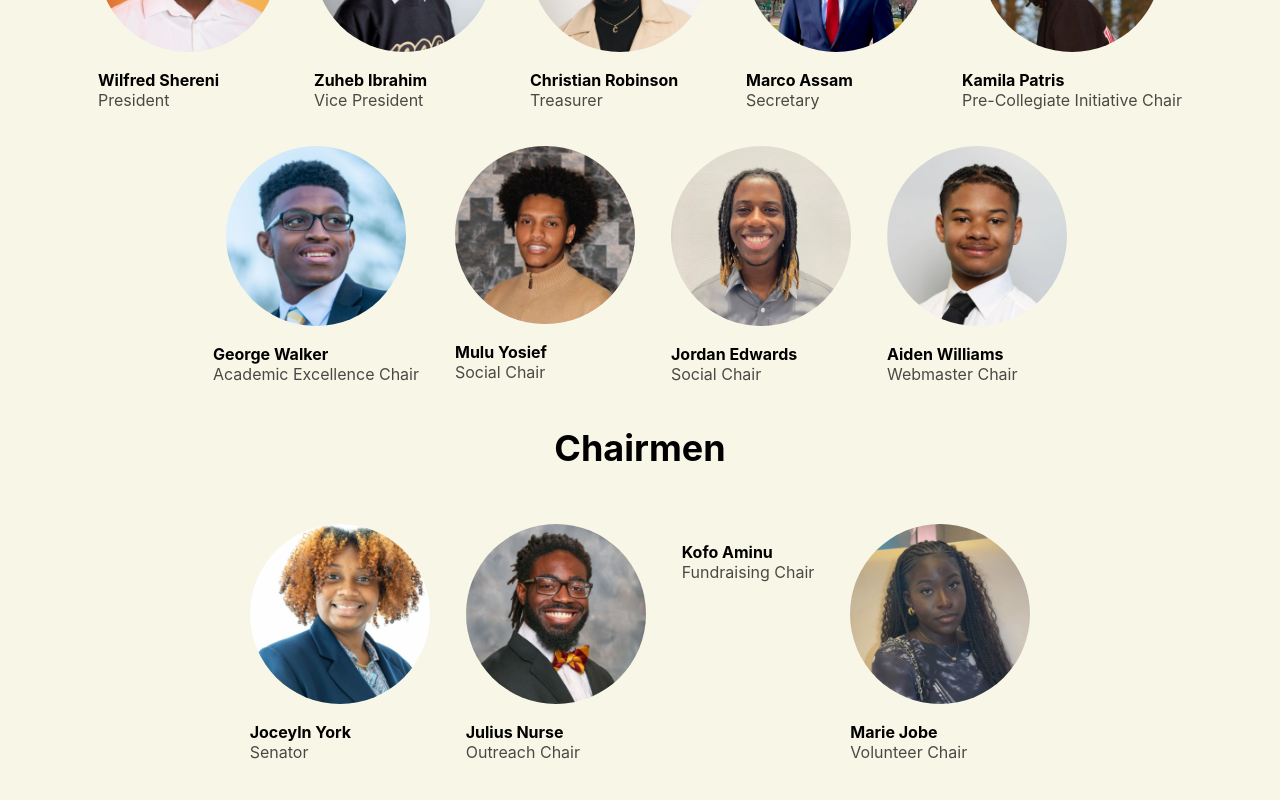
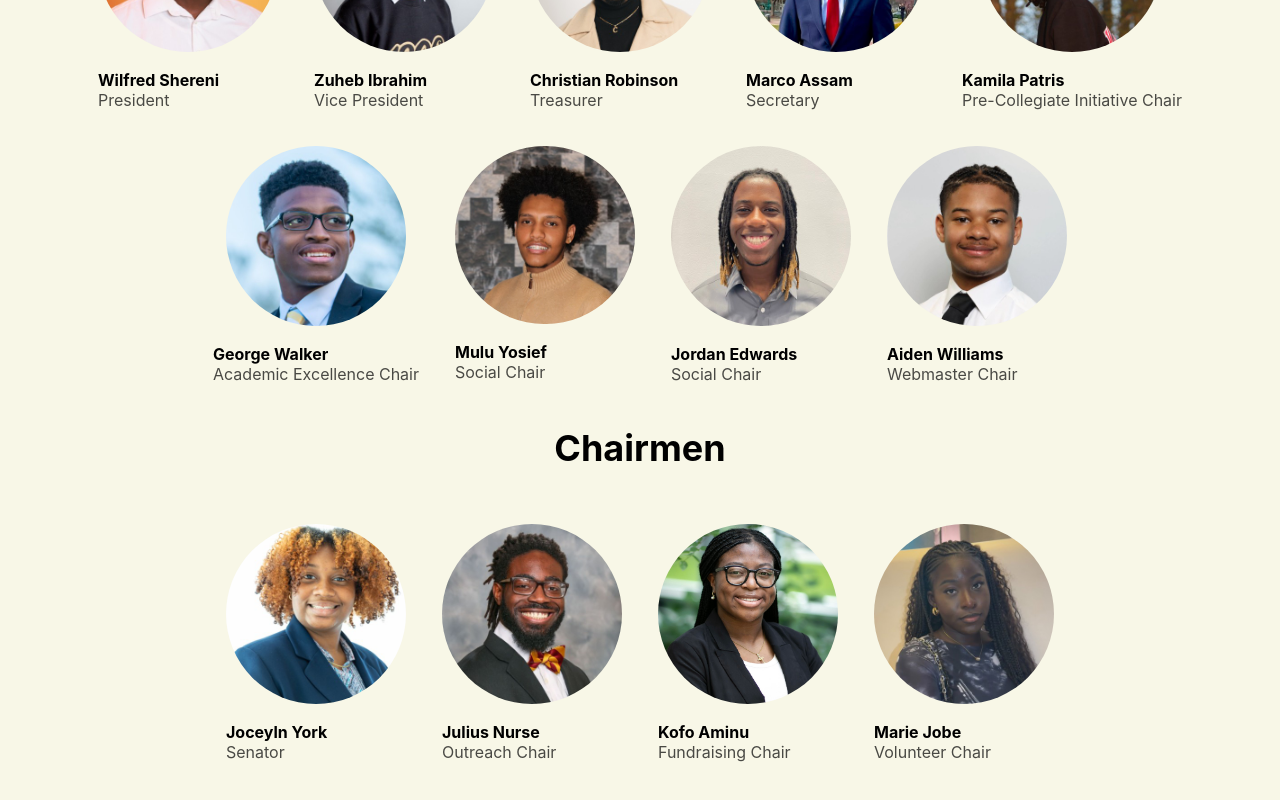
Before and after one commit to gsinit7/WBESS_Site, a React (Create React App) app: page /about in a window 1280 px wide. Shown: the part 686-1486 px from the top of the page. Built offline with nearby package versions, Linux system fonts and the light colour scheme.

Commit message:
Added Kofo Picture to about page

```diff
--- a/src/Pages/Leadership.js
+++ b/src/Pages/Leadership.js
@@ -13,6 +13,7 @@ import Aiden from '../Img/Aiden.jpeg'
 import Julius from '../Img/Julius.jpeg'
 import Marie from '../Img/Marie.jpeg'
 import Joceyln from '../Img/Joceyln.jpeg'
+import Kofo from '../Img/Kofo.jpg'
 
 import '../Styles/Leadership.css'
 
@@ -41,7 +42,7 @@ export function Chairs() {
             <div className="Chairs">
                     <Card id='eboard' image={Joceyln} name="Joceyln York" title="Senator"/>
                     <Card id='eboard' image={Julius} name="Julius Nurse" title="Outreach Chair"/>
-                    <Card id='eboard'  name="Kofo Aminu" title="Fundraising Chair"/>
+                    <Card id='eboard' image={Kofo} name="Kofo Aminu" title="Fundraising Chair"/>
                     <Card id='eboard' image={Marie} name="Marie Jobe" title="Volunteer Chair"/>
             </div>
         </>
```
Also changed, not shown: src/Img/Kofo.jpg (added).
